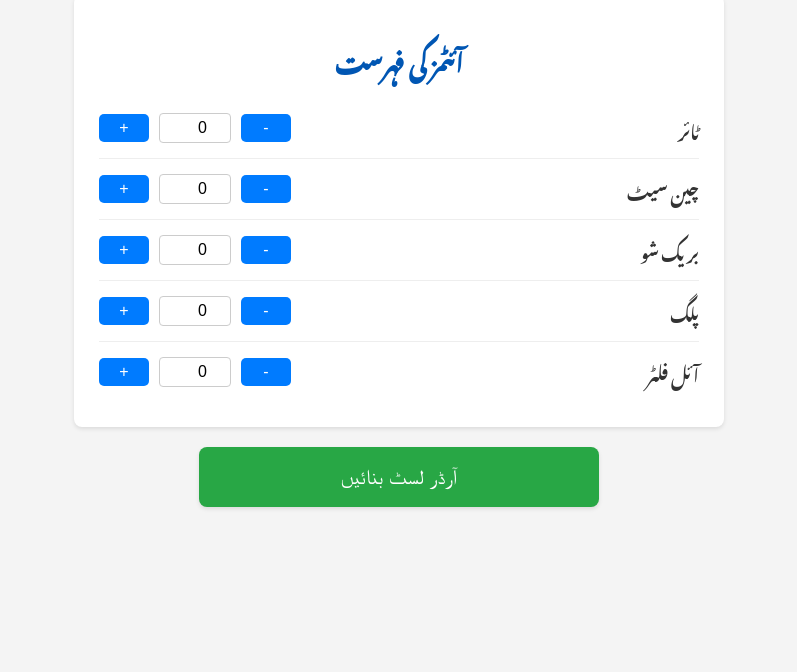
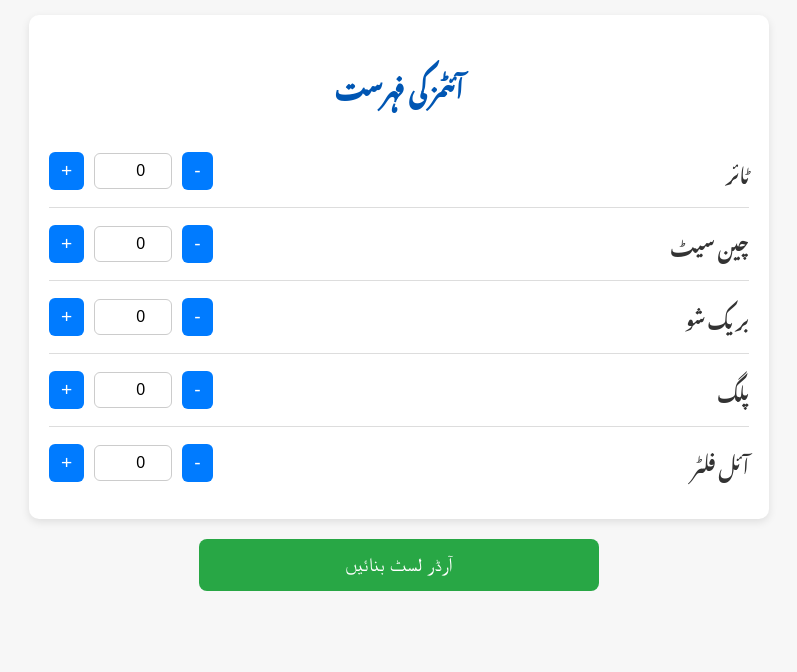
Before and after one commit to rehmanknows/parts_list2, a plain HTML site: page index.html in a window 1280 px wide. Shown: the part 128-800 px from the top of the page, without its empty margins (241-1038 px from the left). Drawn offline with Linux system fonts and the light colour scheme; a web font is replaced by a local one.

Commit message:
Update style.css

```diff
--- a/style.css
+++ b/style.css
@@ -1,154 +1,116 @@
 body {
   font-family: 'Noto Nastaliq Urdu', serif;
   margin: 0;
-            padding: 15px;
-            background-color: #f4f4f4;
-            color: #333;
+  padding: 20px;
+  background-color: #f7f7f7;
   text-align: right;
-            line-height: 1.6;
+  direction: rtl;
 }
+
 h1, h2 {
+  text-align: center;
   color: #0056b3;
-            text-align: center;
-            margin-bottom: 20px;
 }
+
 .item-list {
-            background-color: #fff;
-            padding: 15px;
-            border-radius: 8px;
-            box-shadow: 0 2px 4px rgba(0,0,0,0.1);
-            margin-bottom: 20px;
+  background: #fff;
+  border-radius: 10px;
+  padding: 20px;
+  box-shadow: 0 3px 8px rgba(0,0,0,0.1);
+  max-width: 700px;
+  margin: 0 auto 20px auto;
 }
+
 .item {
   display: flex;
-            flex-direction: column;
-            align-items: flex-end;
-            padding: 15px 0;
-            border-bottom: 1px solid #eee;
+  justify-content: space-between;
+  align-items: center;
+  padding: 12px 0;
+  border-bottom: 1px solid #ddd;
 }
+
 .item:last-child {
   border-bottom: none;
 }
+
 .item-name {
   font-size: 1.2em;
-            margin-bottom: 10px;
-            width: 100%;
-            text-align: right;
+  color: #333;
 }
+
 .quantity-control {
   display: flex;
   align-items: center;
-            justify-content: center;
-            width: 100%;
 }
+
 .quantity-control input {
-            width: 70px;
+  width: 60px;
+  padding: 8px;
+  font-size: 1em;
   text-align: center;
-            padding: 8px 5px;
+  margin: 0 10px;
   border: 1px solid #ccc;
-            border-radius: 4px;
-            margin: 0 10px;
-            font-size: 1.1em;
+  border-radius: 6px;
 }
+
 .quantity-control button {
+  padding: 8px 12px;
+  font-size: 1.2em;
   background-color: #007bff;
   color: white;
   border: none;
-            padding: 10px 20px;
-            border-radius: 5px;
+  border-radius: 6px;
   cursor: pointer;
-            font-size: 1.2em;
-            min-width: 50px;
 }
+
 .quantity-control button:hover {
   background-color: #0056b3;
 }
+
 .generate-button {
   display: block;
-            width: calc(100% - 30px);
+  width: 90%;
   max-width: 400px;
   margin: 20px auto;
-            padding: 18px;
+  padding: 15px;
   background-color: #28a745;
   color: white;
+  font-size: 1.2em;
   border: none;
   border-radius: 8px;
-            font-size: 1.3em;
   cursor: pointer;
-            box-shadow: 0 2px 4px rgba(0,0,0,0.1);
 }
+
 .generate-button:hover {
   background-color: #218838;
 }
+
 #orderOutput {
+  display: none;
   background-color: #e9ecef;
-            padding: 15px;
-            border-radius: 8px;
+  padding: 20px;
+  border-radius: 10px;
+  max-width: 700px;
+  margin: 20px auto 0 auto;
+  font-size: 1.1em;
   white-space: pre-wrap;
-            font-size: 1.1em;
-            line-height: 1.8;
-            direction: rtl;
   text-align: right;
-            margin-top: 20px;
-            display: none;
-            box-shadow: 0 2px 4px rgba(0,0,0,0.1);
+  box-shadow: 0 2px 5px rgba(0,0,0,0.1);
 }
+
 .copy-button {
   display: block;
-            width: calc(100%);
-            margin: 15px auto 0;
+  width: 100%;
+  margin-top: 15px;
   padding: 12px;
   background-color: #6c757d;
   color: white;
+  font-size: 1em;
   border: none;
   border-radius: 8px;
-            font-size: 1.1em;
   cursor: pointer;
 }
+
 .copy-button:hover {
   background-color: #5a6268;
 }
-
-        @media (min-width: 600px) {
-            body {
-                padding: 30px;
-            }
-            .item-list {
-                max-width: 600px;
-                margin: 0 auto 20px auto;
-                padding: 25px;
-            }
-            .item {
-                flex-direction: row;
-                align-items: center;
-            }
-            .item-name {
-                flex-grow: 1;
-                margin-bottom: 0;
-                margin-left: 20px;
-                font-size: 1.1em;
-            }
-            .quantity-control {
-                width: auto;
-            }
-            .quantity-control input {
-                width: 60px;
-                padding: 5px;
-                font-size: 1em;
-            }
-            .quantity-control button {
-                padding: 5px 10px;
-                font-size: 1em;
-            }
-            .generate-button {
-                width: calc(100% - 60px);
-            }
-            #orderOutput {
-                max-width: 600px;
-                margin: 20px auto 0 auto;
-                padding: 25px;
-            }
-            .copy-button {
-                width: 100%;
-            }
-        }
```
Lines whose indentation alone changed are shown as unchanged.
